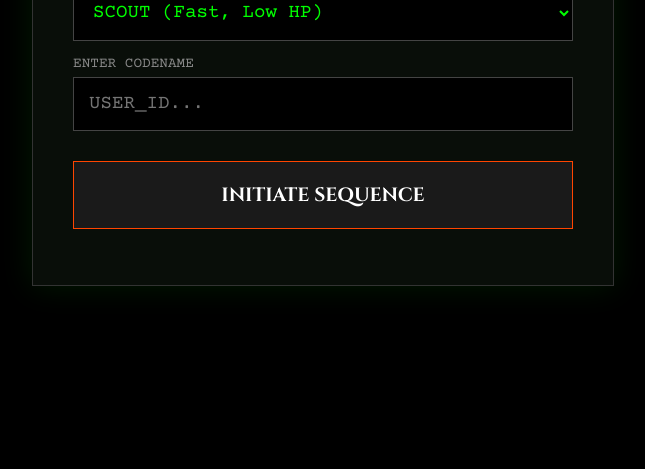
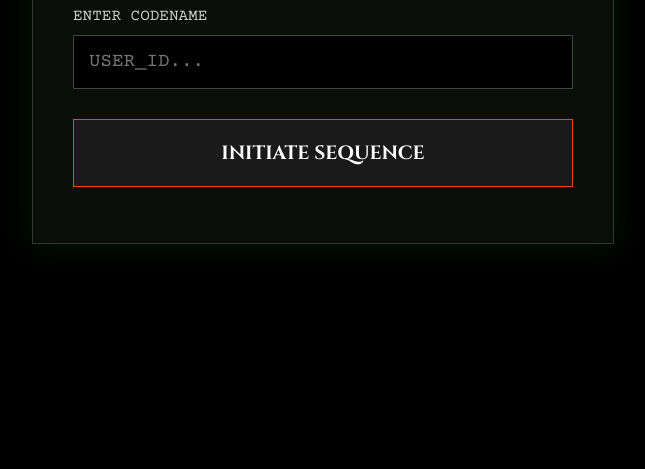
Before and after one commit to Berdlin/feral-pursuit, a website: page gamestart.html in a window 1280 px wide. Shown: the part 347-816 px from the top of the page, without its empty margins (317-962 px from the left). Drawn offline with nearby package versions, Linux system fonts and the light colour scheme.

Commit message:
gamestart update

```diff
--- a/gamestart.html
+++ b/gamestart.html
@@ -33,18 +33,10 @@
             border-bottom: 2px solid #ff4500;
         }
 
-        label {
-            display: block;
-            margin-top: 15px;
-            color: #888;
-            font-size: 0.9em;
-        }
-
-        input,
-        select {
+        input {
             width: 100%;
             padding: 15px;
-            margin-top: 5px;
+            margin-top: 10px;
             background: #000;
             border: 1px solid #444;
             color: #0f0;
@@ -75,19 +67,11 @@
 <body>
     <div class="container">
         <h1>IDENTITY VERIFICATION</h1>
-
-        <label>OPERATOR CLASS</label>
-        <select id="classSelect">
-            <option value="scout">SCOUT (Fast, Low HP)</option>
-            <option value="medic">MEDIC (Regen, Balanced)</option>
-            <option value="tank">TANK (High HP, Slow)</option>
-        </select>
-
         <label>ENTER CODENAME</label>
         <input type="text" id="username" placeholder="USER_ID..." oninput="checkName()">
 
         <div id="passSection" style="display:none;">
-            <label style="color:#ff4500">ACCESS CODE REQUIRED</label>
+            <label style="margin-top:20px; display:block;">ACCESS CODE REQUIRED</label>
             <input type="password" id="password" placeholder="••••••••••">
         </div>
 
@@ -98,7 +82,7 @@
     <script>
         function checkName() {
             const val = document.getElementById('username').value.trim();
-            // Show password if username is exactly beka_ei
+            // Show password field if trying to be beka_ei
             document.getElementById('passSection').style.display =
                 (val.toLowerCase() === 'beka_ei') ? 'block' : 'none';
         }
@@ -106,13 +90,11 @@
         function start() {
             const user = document.getElementById('username').value.trim();
             const pass = document.getElementById('password').value.trim();
-            const cls = document.getElementById('classSelect').value;
 
             if (!user) { document.getElementById('msg').innerText = "IDENTITY REQUIRED"; return; }
 
             localStorage.setItem('gameUsername', user);
-            localStorage.setItem('gamePass', pass);
-            localStorage.setItem('gameClass', cls);
+            localStorage.setItem('gamePass', pass); // Saves password for server check
 
             document.getElementById('msg').style.color = 'lime';
             document.getElementById('msg').innerText = "CONNECTING...";
```
